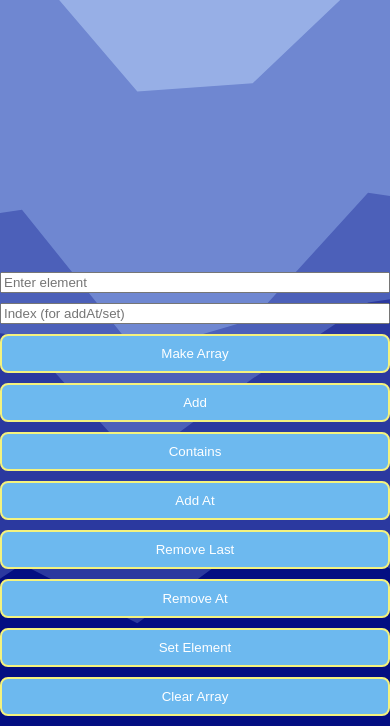
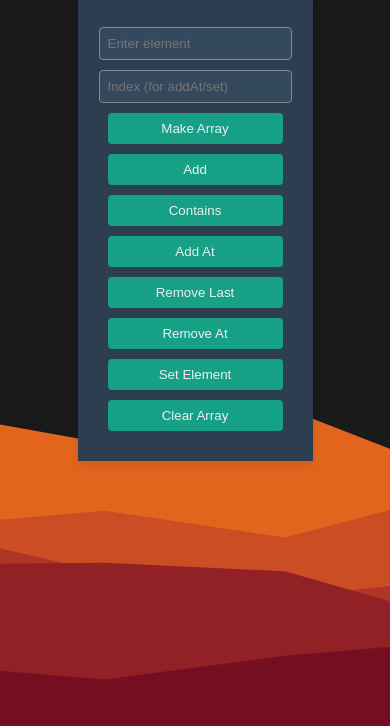
Before and after one commit to kamileren/DSV, a plain HTML site: page ArrayList/index.html in a window 390 px wide. Shown: the part 118-844 px from the top of the page. Drawn offline with Linux system fonts and the light colour scheme.

Commit message:
couple changes in the visuals

```diff
--- a/ArrayList/ArrayList.js
+++ b/ArrayList/ArrayList.js
@@ -144,14 +144,6 @@ class ArrayList
         this.data = new Array(1);
     }
 
-    toString()
-    {
-        let str = '';
-
-        str+="Data: ",this.data;
-        str+="\nNumberofElements: ",this.numOfNumberElements;
-
-    }
 
 
 
--- a/ArrayList/index.html
+++ b/ArrayList/index.html
@@ -3,9 +3,11 @@
 <head>
     <meta charset="UTF-8">
     <meta name="viewport" content="width=device-width, initial-scale=1.0">
-    <title>ArrayList Visualization</title>
+    <title>ArrayList</title>
     <link rel="stylesheet" href="style.css">
 </head>
+<style>
+  @import url('https://fonts.googleapis.com/css2?family=Poppins&display=swap');</style>
 <body>
     <div id="array-list-app">
         <div id="sidebar">
--- a/ArrayList/style.css
+++ b/ArrayList/style.css
@@ -3,10 +3,6 @@
     align-items: start;
 }
 
-#sidebar {
-    flex: 0 0 200px; /* Adjust width as needed */
-    padding: 20px;
-}
 
 #array-list-container {
     flex-grow: 1; /* Take up the remaining space */
@@ -17,44 +13,56 @@
     text-align: center; /* Center the text */
 }
 
-#sidebar button,
+#sidebar {
+    flex: 0 0 200px; /* Adjust width as needed */
+    padding: 20px;
+    flex-grow: 0.1;
+    background-color: #2c3e50; /* Dark background for contrast */
+    color: #ecf0f1; /* Light text color for readability */
+    border-radius: 10px; /* Rounded corners for a modern look */
+    box-shadow: 0 4px 8px rgba(0, 0, 0, 0.1); /* Subtle shadow for depth */
+}
+
+#sidebar input, #sidebar button {
+    display: block; /* Block-level for full width */
+    width: calc(100% - 20px); /* Full width minus padding */
+    margin: 10px auto; /* Center align with margin */
+    padding: 8px; /* Comfortable padding */
+    border-radius: 4px; /* Slight rounding of corners */
+}
+
 #sidebar input {
-    display: block; /* Make each button and input block-level */
-    width: 100%; /* Full width of the sidebar */
-    margin-bottom: 10px; /* Space between buttons */
-    box-sizing: border-box; /* Include padding and border in the width */
+    border: 1px solid #7f8c8d; /* Subtle border for inputs */
+    background-color: #34495e; /* Slightly lighter background for contrast */
+    color: #ecf0f1; /* Light color for text */
 }
+
 #sidebar button {
-    background-color: rgb(109, 185, 239); /* Gray background */
-    border: 2px solid #F4F27E; /* Yellow outline */
-    color: white; /* Adjust text color as needed */
-    padding: 10px; /* Adjust padding for better spacing */
-    margin-bottom: 10px; /* Space between buttons */
-    cursor: pointer; /* Change cursor to pointer on hover */
-    border-radius: 8px; /* Rounded corners */
+    border: none; /* Remove default border */
+    background-color: #16a085; /* Pleasant green shade */
+    color: #ecf0f1; /* White text for contrast */
+    cursor: pointer; /* Pointer to indicate clickability */
+    transition: background-color 0.3s; /* Smooth transition for hover effect */
 }
 
 #sidebar button:hover {
-    background-color: #F4F27E; /* Change background on hover */
-}
-
-#sidebar input {
-    margin-top: 10px; /* Add some space above the first input */
+    background-color: #1abc9c; /* Lighter shade on hover */
 }
 
 
 #array-display {
+    flex-grow: 1;
     display: flex;
+    flex-grow: 1;
     flex-wrap: wrap;
-    justify-content: center; /* Center flex items horizontally */
+    justify-content: center;
+    align-self: stretch; /* Center flex items horizontally */
     margin-top: 20px;
-    font-family: monospace;
-}
+    font-family: 'Poppins', sans-serif;}
 
 .array-element {
     border: 1px solid #333; /* Border to make it look like a container */
     background-color: #f0f0f0;
-    border-radius: 5px;
     text-align: center;
 
     /* Adjustments for square shape and size */
@@ -76,7 +84,9 @@
     visibility: hidden;
 }
 body {
-    background-image: url("background.svg");
+    color: white;
+    background-color: #191919;
+    background-image: url("layered-peaks-haikei.svg");
     background-size: cover; /* Cover the entire background */
     background-repeat: no-repeat; /* Prevent repeating the image */
     background-position: center center; /* Center the image */
@@ -92,13 +102,9 @@ body {
     }
 
     #sidebar {
-        position: absolute; /* Fix position to the bottom of the viewport */
-        bottom: 0;
-        width: 100%; /* Full width */
-        order: 2; /* Ensure it's at the bottom */
-        margin: 0;
-        padding: 0;
-        /* Remove any styles that could affect horizontal positioning like margin, float, position */
+        flex-basis: 100%; /* Full width on small screens */
+        order: 2; /* Move to the bottom */
+        border-radius: 0; /* Remove border-radius for a full-width look */
     }
 
     #array-list-container {
```
Also changed, not shown: ArrayList/layered-peaks-haikei.svg (added), 1 other file.
